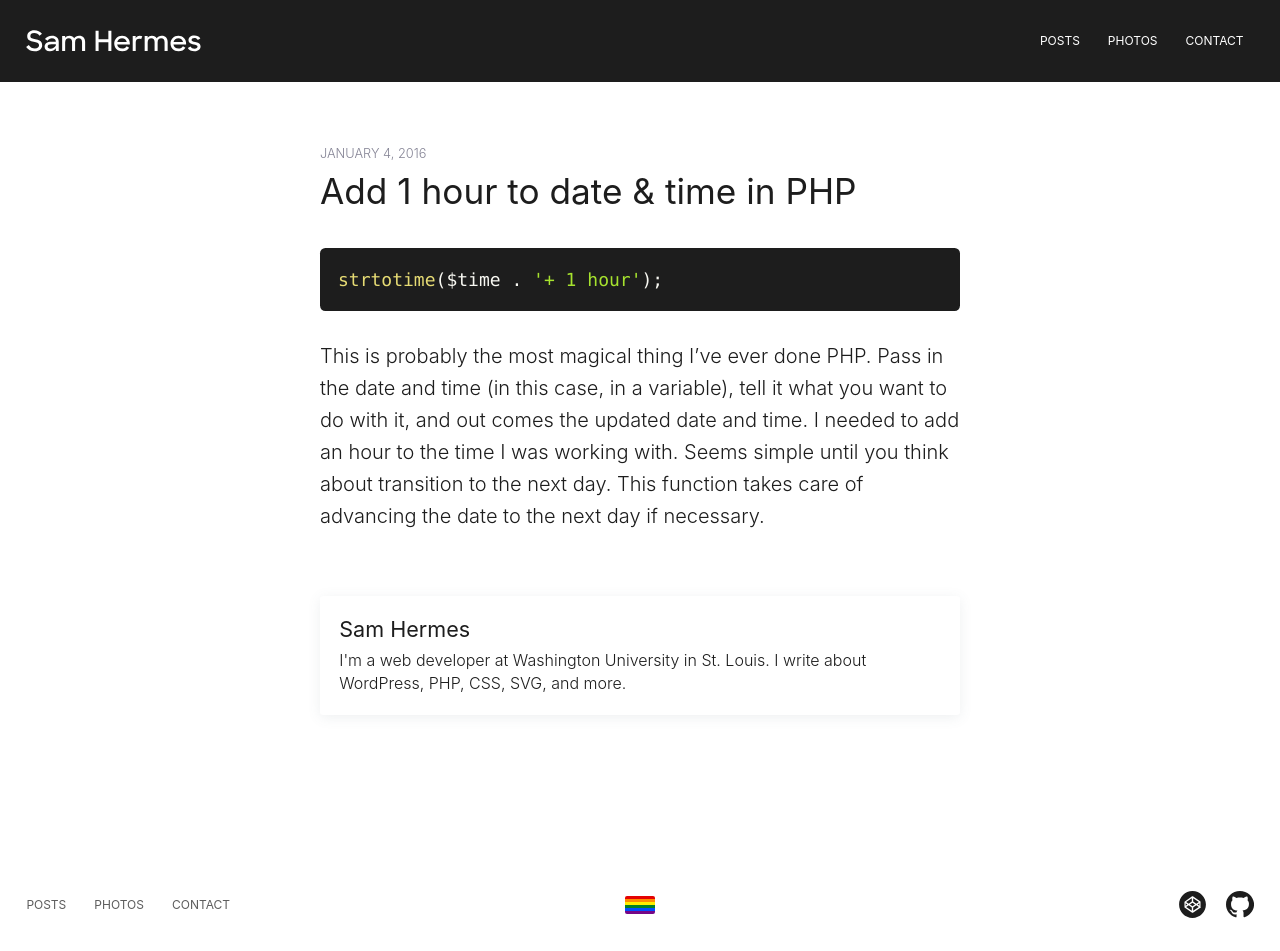
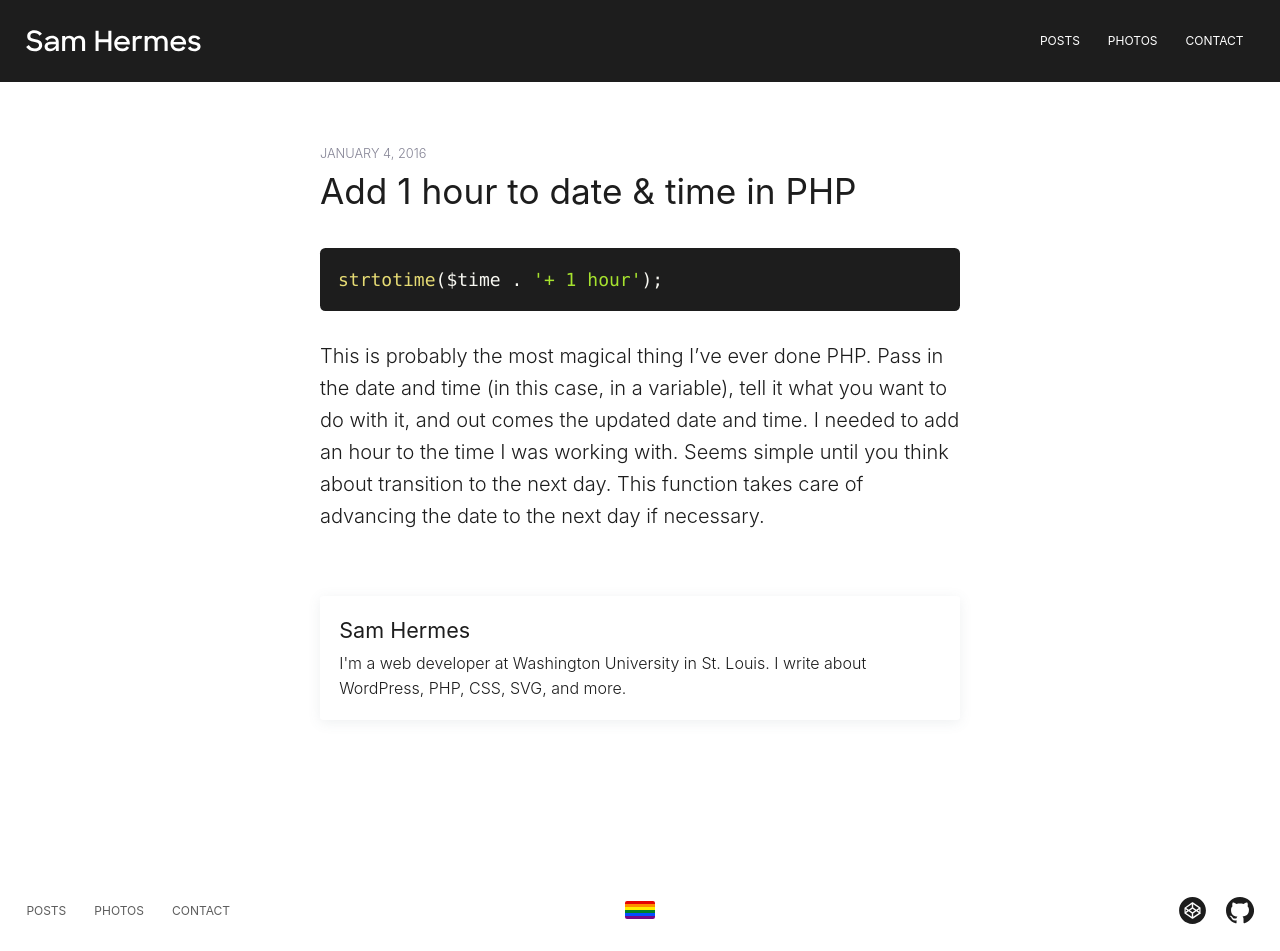
Before and after one commit to samhermes/samhermes.github.io, a Jekyll site: the page built from _posts/2016-01-04-add-one-hour-to-date-and-time-in-php.markdown, in a window 1280 px wide. Built offline with Jekyll 4.4.1, drawn with Linux system fonts in a browser that asks for light colours.

Commit message:
Increase line height of description

```diff
--- a/_sass/_posts.scss
+++ b/_sass/_posts.scss
@@ -197,7 +197,7 @@
 
   p {
     margin: 0;
-    line-height: 1.45;
+    line-height: 1.55;
   }
 
   .name {
```
